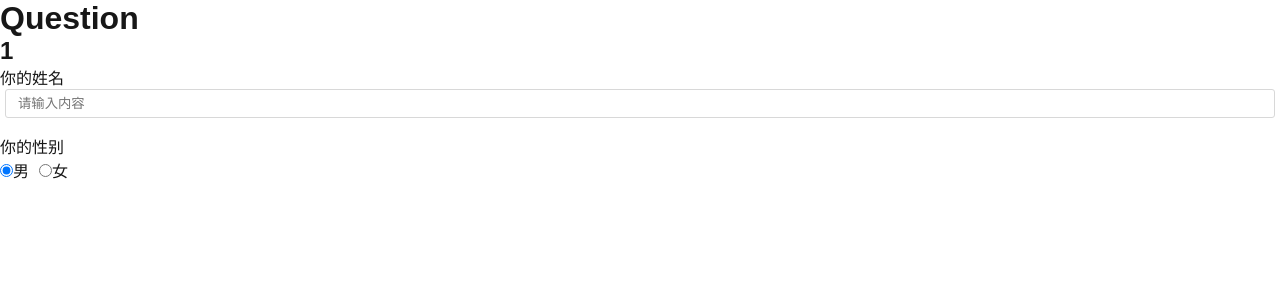
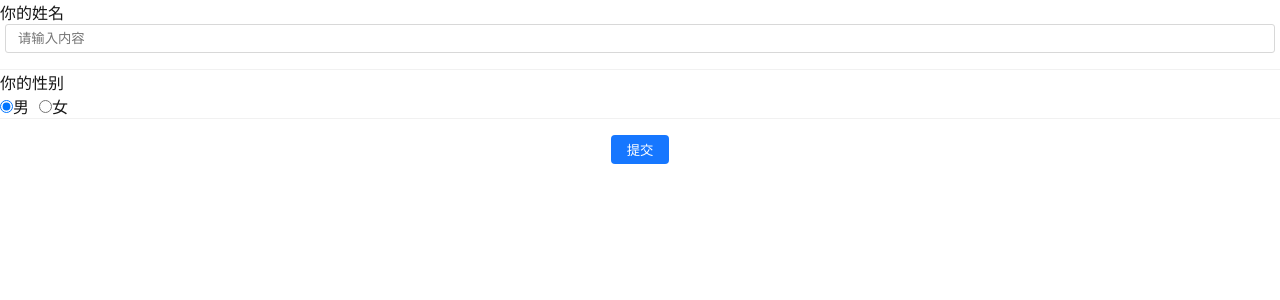
Before and after one commit to pantuq/quiz-stat-c, a Next.js app: page /question/1 in a window 1280 px wide. Shown: the top 300 px of the page. Built offline with nearby package versions, Linux system fonts and the light colour scheme.

Commit message:
feat: 创建form表单，使用隐藏域存储questionId

```diff
--- /dev/null
+++ b/src/app/question/[id]/page.module.scss
@@ -0,0 +1,16 @@
+.componentWrapper {
+    border-bottom: 1px solid #f1f1f1;
+}
+
+.submitBtnContainer {
+    text-align: center;
+    margin: 16px;
+
+    button {
+        color: #fff;
+        background-color: #1677ff;
+        border: 1px solid transparent;
+        padding: 4px 15px;
+        border-radius: 4px;
+    }
+}
--- a/src/app/question/[id]/page.tsx
+++ b/src/app/question/[id]/page.tsx
@@ -1,15 +1,18 @@
 import QuestionInput from "@/components/QuestionComponents/QuestionInput";
 import QuestionRadio from "@/components/QuestionComponents/QuestionRadio";
+import styles from "./page.module.scss";
 
 export default async function About({params}: {params: Promise<{id: string}>}) {
     const { id } = await params;
 
     return (
         <div>
-            <h1>Question</h1>
-            <h2>{id}</h2>
             <form>
+                <input type="hidden" name="questionId" value={id} />
+                <div className={styles.componentWrapper}>
                     <QuestionInput fe_id="c1" props={{title: '你的姓名',placeholder: "请输入内容"}}/>
+                </div>
+                <div className={styles.componentWrapper}>
                     <QuestionRadio fe_id="c2" props={{
                         title: '你的性别',
                         options: [
@@ -19,6 +22,10 @@
                         value: 'male',
                         isVertical: false
                     }}/>
+                </div>
+                <div className={styles.submitBtnContainer}>
+                    <button type="submit">提交</button>
+                </div>
             </form>
         </div>
     );
```
Lines whose indentation alone changed are shown as unchanged.
